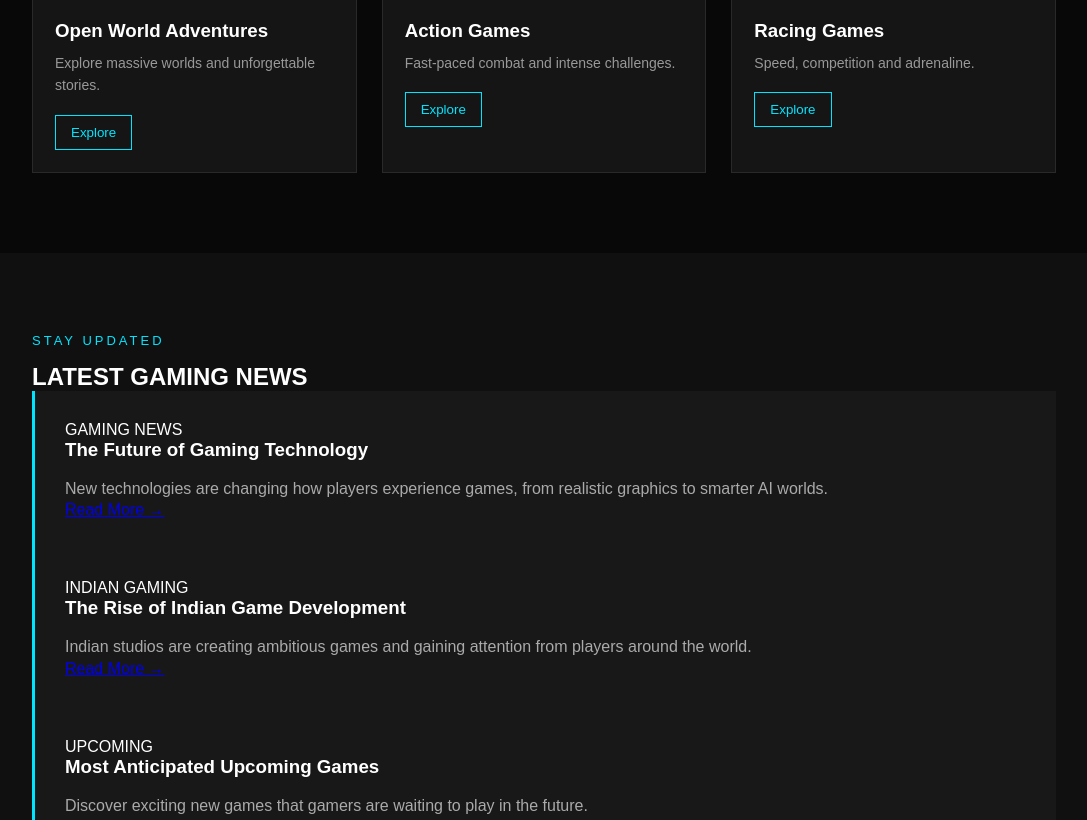
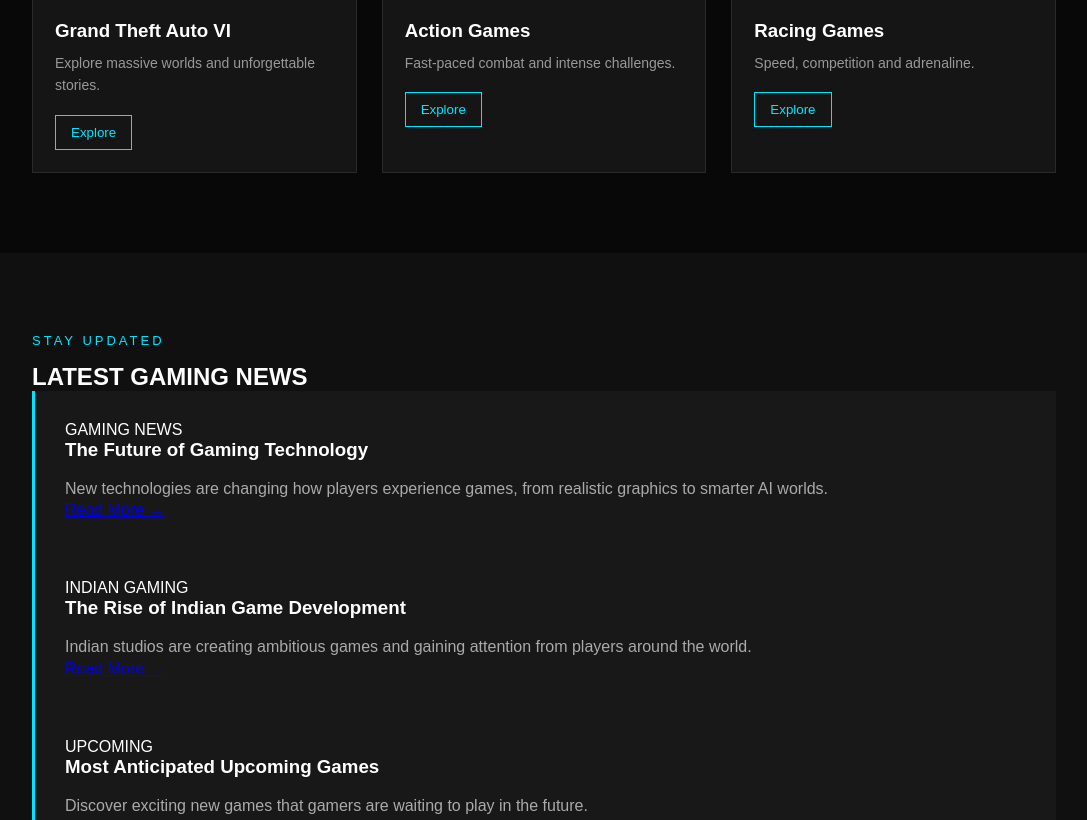
Before and after one commit to GG375-gif/gaminx, a plain HTML site: page index.html in a window 1280 px wide. Shown: the part 1193-2013 px from the top of the page, without its empty margins (96-1183 px from the left). Drawn offline with Linux system fonts and the light colour scheme.

Commit message:
Update index.html

```diff
--- a/index.html
+++ b/index.html
@@ -98,7 +98,7 @@
         </div>
 
         <div class="game-info">
-          <h3>Open World Adventures</h3>
+          <h3>Grand Theft Auto VI</h3>
           <p>Explore massive worlds and unforgettable stories.</p>
           <button class="small-btn">Explore</button>
         </div>
```
